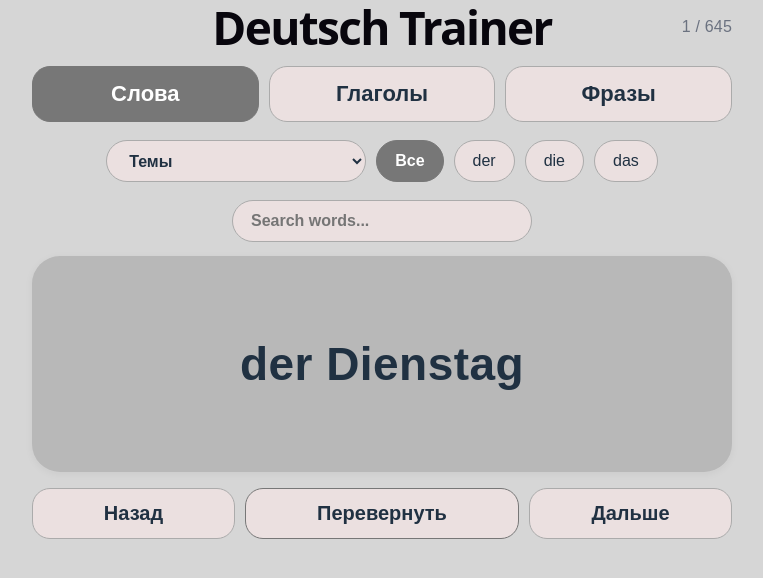
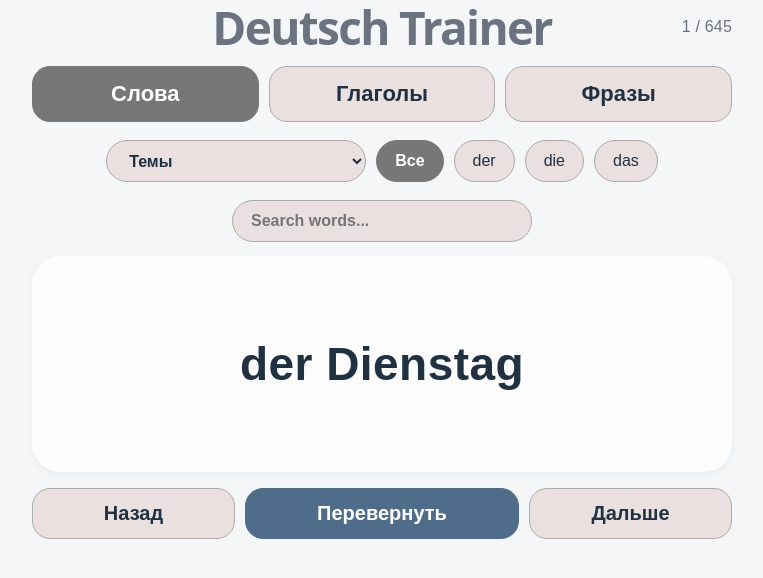
Before and after one commit to Anastasiia21/deutsch-trainer, a React (Vite) app: page / in a window 1280 px wide. Shown: the top 578 px of the page, without its empty margins (258-1021 px from the left). Built offline with nearby package versions, Linux system fonts and the light colour scheme.

Commit message:
Update German trainer colors

```diff
--- a/src/App.jsx
+++ b/src/App.jsx
@@ -390,7 +390,7 @@ export default function App() {
 const styles = {
   page: {
   minHeight: "100svh",
-  background: "#D6D6D6",
+  background: "#F5F6F8",
   color: "#203142",
   fontFamily: "Arial, sans-serif",
   padding: "14px 14px 14px",
@@ -409,7 +409,7 @@ content: {
 
   loading: {
     minHeight: "100vh",
-    background: "#D6D6D6",
+    background: "#F5F6F8",
     color: "#203142",
     display: "flex",
     alignItems: "center",
@@ -433,6 +433,7 @@ content: {
     margin: 0,
     fontWeight: 900,
     textAlign: "center",
+    color: "#6B7280",
   },
 
   counter: {
@@ -547,7 +548,7 @@ searchInput: {
   width: "100%",
   maxWidth: 700,
   margin: "0 auto",
-  background: "#B8B8B8",
+  background: "#FCFCFC",
   borderRadius: 28,
   boxShadow: "0 2px 8px rgba(0,0,0,0.05)",
   display: "flex",
@@ -675,9 +676,9 @@ buttons: {
 mainButton: {
   padding: "13px 8px",
   borderRadius: 18,
-  border: "1px solid #777777",
-  background: "#EBE0E0",
-  color: "#203142",
+  border: "1px solid #4F6D8A",
+  background: "#4F6D8A",
+  color: "#FFFFFF",
   fontSize: "clamp(14px, 3.5vw, 20px)",
   fontWeight: 700,
   cursor: "pointer",
```
